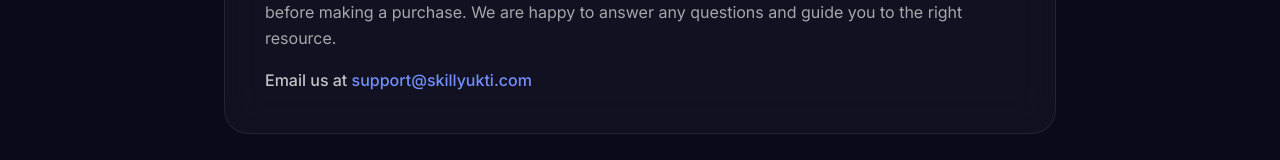
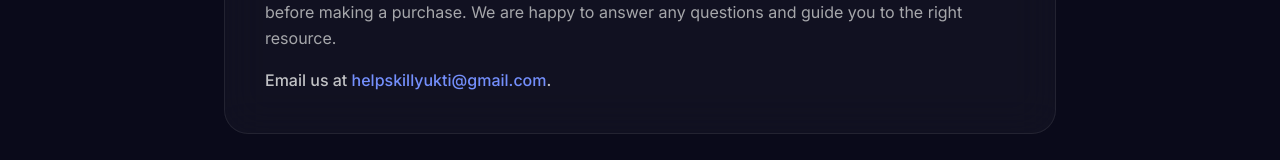
Before and after one commit to Mitesh-Patel-Dev/Skillyukti-platform, a Next.js app in the folder frontend/: page /refund-policy in a window 1280 px wide. Shown: the part 1164-1324 px from the top of the page. Built offline with nearby package versions, Linux system fonts and the light colour scheme.

Commit message:
Update page.tsx

```diff
--- a/frontend/src/app/refund-policy/page.tsx
+++ b/frontend/src/app/refund-policy/page.tsx
@@ -70,7 +70,7 @@ export default function RefundPolicyPage() {
                                 If you are unsure whether a course is right for you, we strongly encourage you to contact our team before making a purchase. We are happy to answer any questions and guide you to the right resource.
                             </p>
                             <p className="mt-4 font-medium text-dark-50">
-                                Email us at <a href="mailto:helpskillyukti@gmail.com" className="text-primary-400 hover:text-primary-300">support@skillyukti.com</a>
+                                Email us at <a href="mailto:helpskillyukti@gmail.com" className="text-primary-400 hover:text-primary-300"> helpskillyukti@gmail.com</a>.
                             </p>
                         </div>
                     </div>
```
